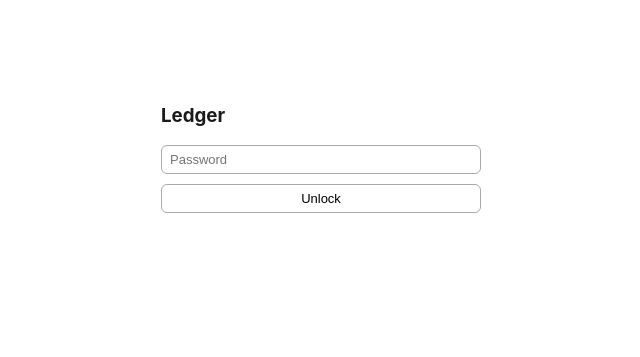
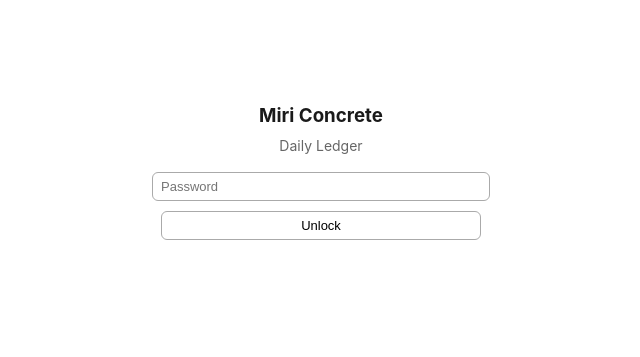
Before and after one commit to linleychai/miriconcrete, a plain HTML site: page index.html in a window 1280 px wide. Shown: the whole page, without its empty margins (319-959 px from the left). Drawn offline with nearby package versions, Linux system fonts and the light colour scheme.

Commit message:
Add files via upload

```diff
--- a/index.html
+++ b/index.html
@@ -24,7 +24,8 @@
   button:hover { background: #f5f5f5; }
   h3 { margin: 0 0 8px; }
   .del-btn { border: none; background: none; cursor: pointer; color: var(--text-muted); padding: 0; }
-  #login-screen { max-width: 320px; margin: 80px auto; display: flex; flex-direction: column; gap: 10px; }
+  #login-screen { max-width: 320px; margin: 80px auto; display: flex; flex-direction: column; align-items: center; gap: 10px; text-align: center; }
+  #login-screen input, #login-screen button { width: 100%; }
   #app { display: none; }
   #logout-row { display: flex; justify-content: flex-end; margin-bottom: 16px; }
   #logout-row button { font-size: 12px; }
@@ -34,7 +35,8 @@
 <body>
 
 <div id="login-screen">
-  <h3>Ledger</h3>
+  <h3 style="margin-bottom:0;">Miri Concrete</h3>
+  <div style="font-size:14px; color:var(--text-secondary); margin-bottom:8px;">Daily Ledger</div>
   <input type="password" id="password-input" placeholder="Password" />
   <button id="login-btn">Unlock</button>
   <div class="error" id="login-error"></div>
```
